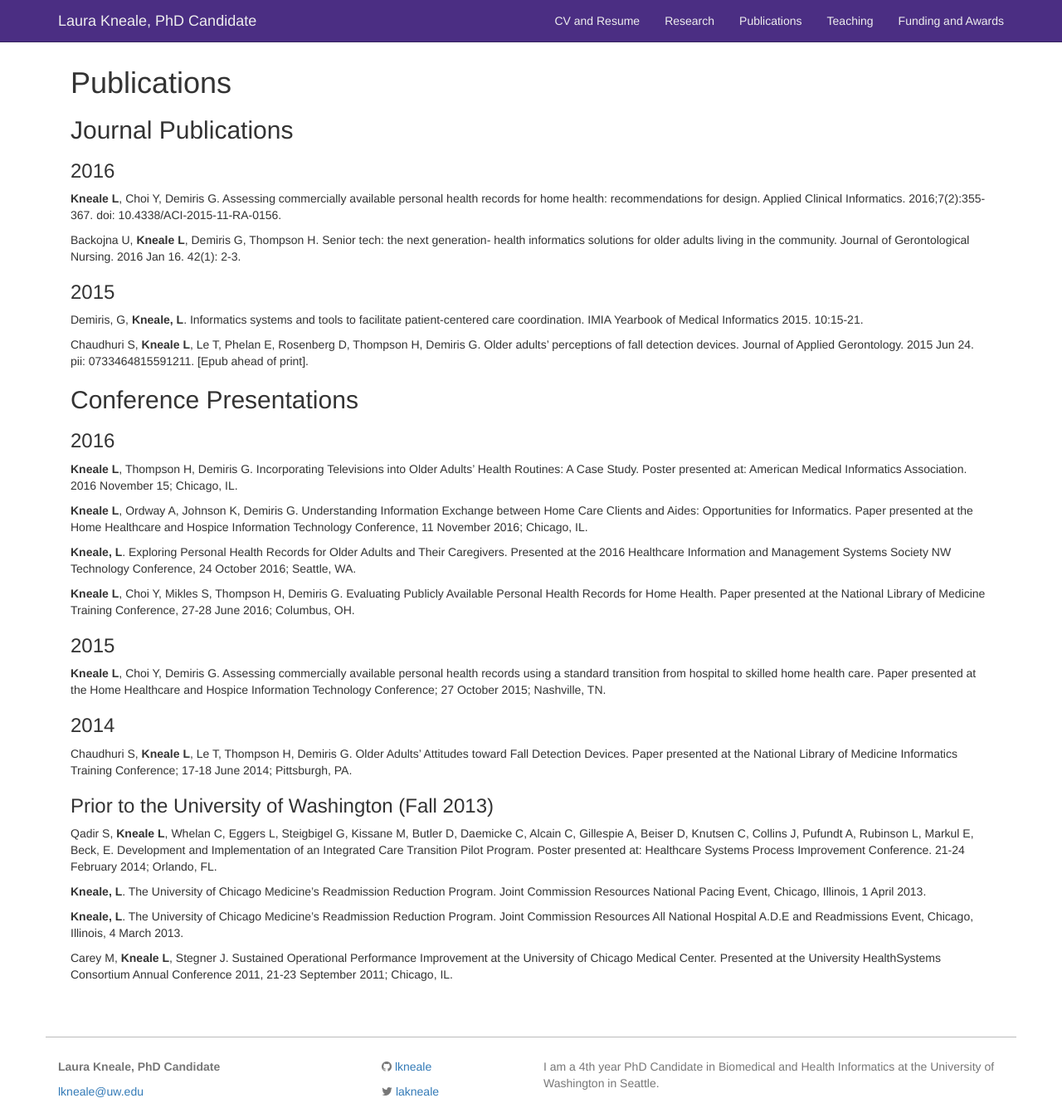
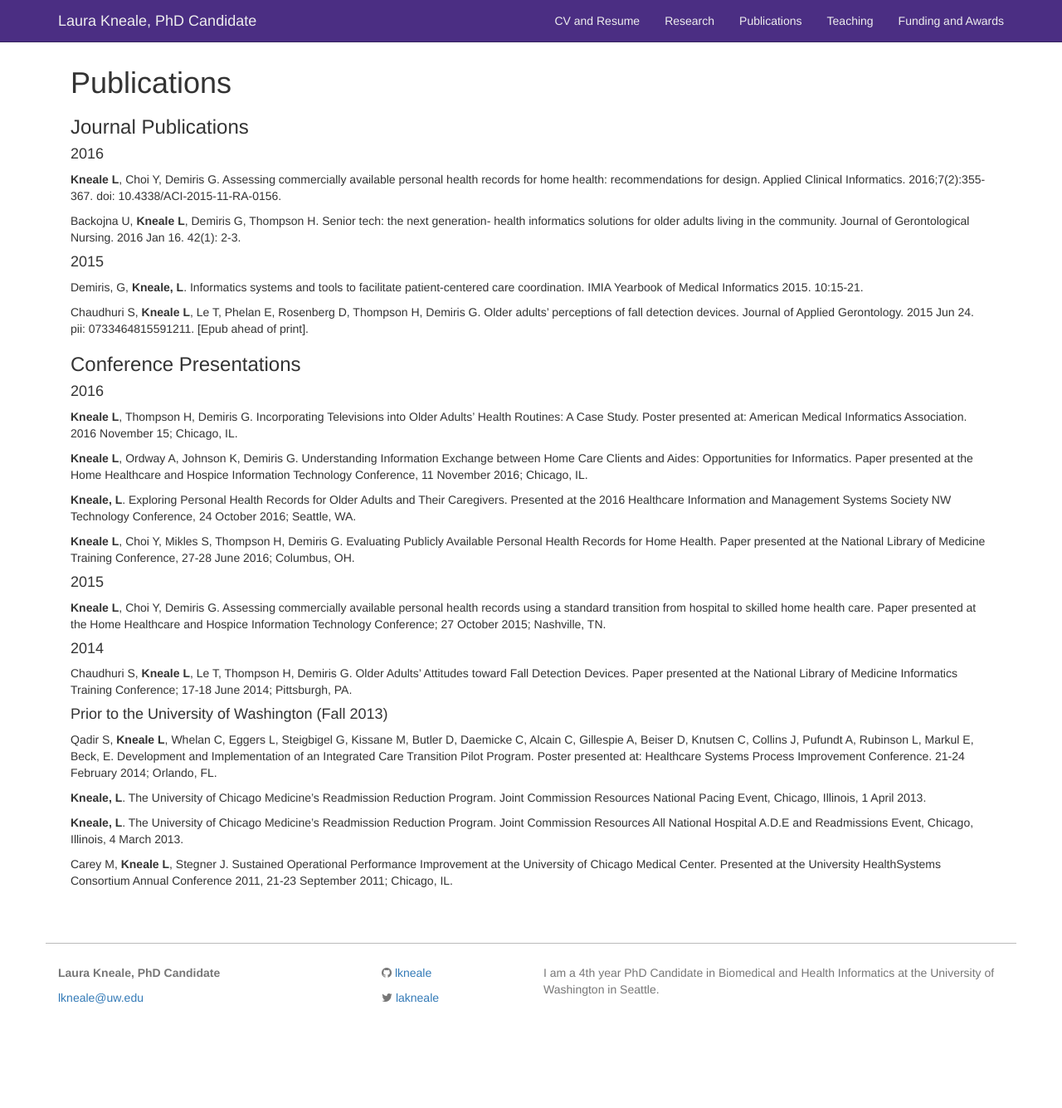
Before and after one commit to lkneale/lkneale.github.io, a Jekyll site: the page built from publications.md, in a window 1280 px wide and 1335 px high. Shown: the whole window at 83% size. Built offline with Jekyll 4.4.1, drawn with Linux system fonts in a browser that asks for light colours.

```diff
--- a/publications.md
+++ b/publications.md
@@ -3,22 +3,23 @@ layout: page
 title: Publications
 permalink: /publications/
 ---
-## Journal Publications
-### 2016
+### Journal Publications
+
+#### 2016
 
 **Kneale L**, Choi Y, Demiris G. Assessing commercially available personal health records for home health: recommendations for design. Applied Clinical Informatics. 2016;7(2):355-367. doi: 10.4338/ACI-2015-11-RA-0156.
 
 Backojna U, **Kneale L**, Demiris G, Thompson H. Senior tech: the next generation- health informatics solutions for older adults living in the community. Journal of Gerontological Nursing. 2016 Jan 16. 42(1): 2-3.
 
-### 2015
+#### 2015
 
 Demiris, G, **Kneale, L**. Informatics systems and tools to facilitate patient-centered care coordination. IMIA Yearbook of Medical Informatics 2015. 10:15-21.
 
 Chaudhuri S, **Kneale L**, Le T, Phelan E, Rosenberg D, Thompson H, Demiris G. Older adults’ perceptions of fall detection devices. Journal of Applied Gerontology. 2015 Jun 24. pii: 0733464815591211. [Epub ahead of print].
 
-## Conference Presentations
+### Conference Presentations
 
-### 2016
+#### 2016
 **Kneale L**, Thompson H, Demiris G. Incorporating Televisions into Older Adults’ Health Routines: A Case Study. Poster presented at: American Medical Informatics Association. 2016 November 15; Chicago, IL.
 
 **Kneale L**, Ordway A, Johnson K, Demiris G. Understanding Information Exchange between Home Care Clients and Aides: Opportunities for Informatics. Paper presented at the Home Healthcare and Hospice Information Technology Conference, 11 November 2016; Chicago, IL.
@@ -27,13 +28,13 @@ Chaudhuri S, **Kneale L**, Le T, Phelan E, Rosenberg D, Thompson H, Demiris G. O
 
 **Kneale L**, Choi Y, Mikles S, Thompson H, Demiris G. Evaluating Publicly Available Personal Health Records for Home Health. Paper presented at the National Library of Medicine Training Conference, 27-28 June 2016; Columbus, OH.
 
-### 2015
+#### 2015
 **Kneale L**, Choi Y, Demiris G. Assessing commercially available personal health records using a standard transition from hospital to skilled home health care. Paper presented at the Home Healthcare and Hospice Information Technology Conference; 27 October 2015; Nashville, TN.
 
-### 2014
+#### 2014
 Chaudhuri S, **Kneale L**, Le T, Thompson H, Demiris G. Older Adults’ Attitudes toward Fall Detection Devices. Paper presented at the National Library of Medicine Informatics Training Conference; 17-18 June 2014; Pittsburgh, PA.
 
-### Prior to the University of Washington (Fall 2013)
+#### Prior to the University of Washington (Fall 2013)
 Qadir S, **Kneale L**, Whelan C, Eggers L, Steigbigel G, Kissane M, Butler D, Daemicke C, Alcain C, Gillespie A, Beiser D, Knutsen C, Collins J, Pufundt A, Rubinson L, Markul E, Beck, E. Development and Implementation of an Integrated Care Transition Pilot Program. Poster presented at: Healthcare Systems Process Improvement Conference. 21-24 February 2014; Orlando, FL.
 
 **Kneale, L**. The University of Chicago Medicine’s Readmission Reduction Program. Joint Commission Resources National Pacing Event, Chicago, Illinois, 1 April 2013.
```
